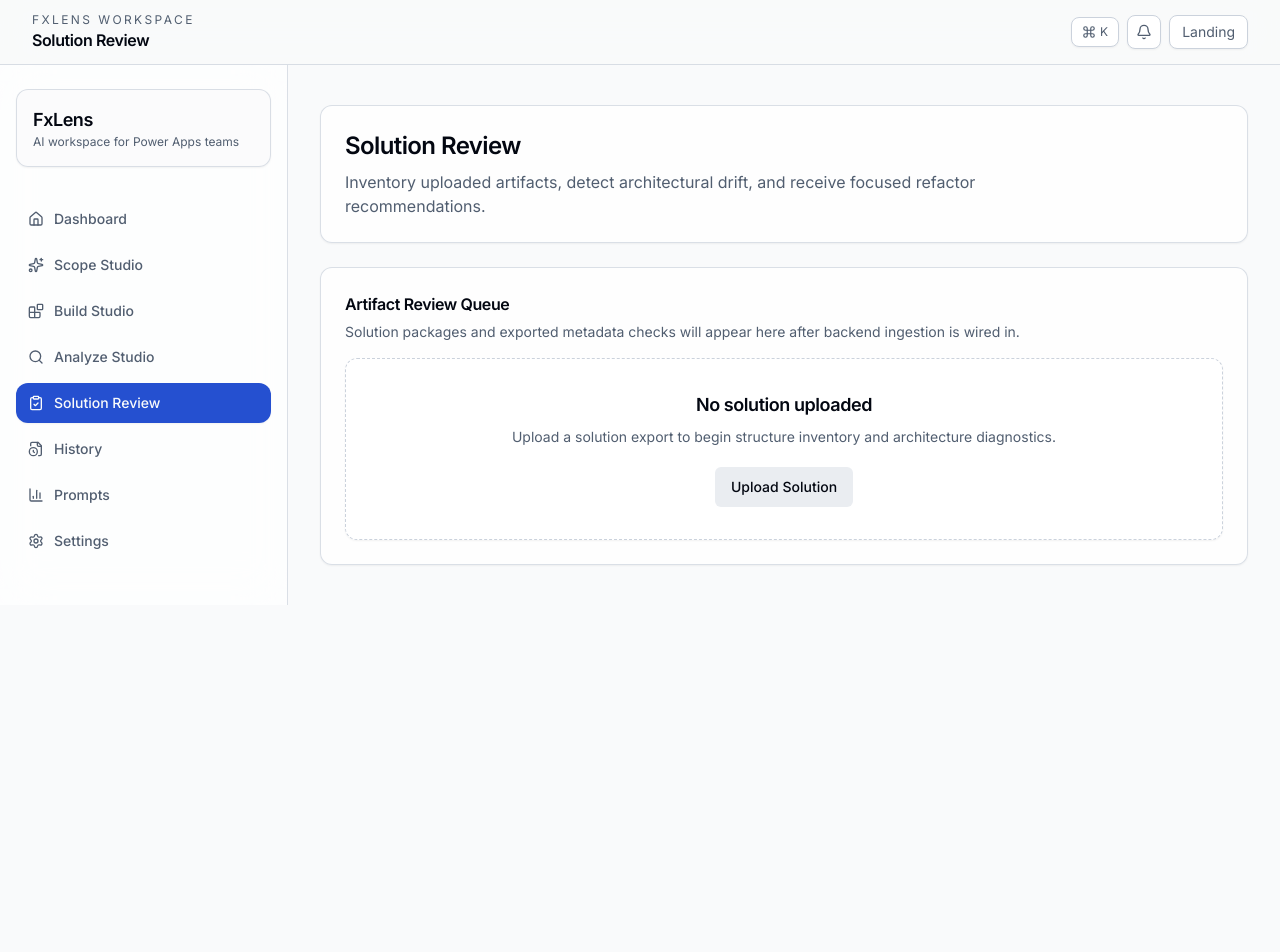
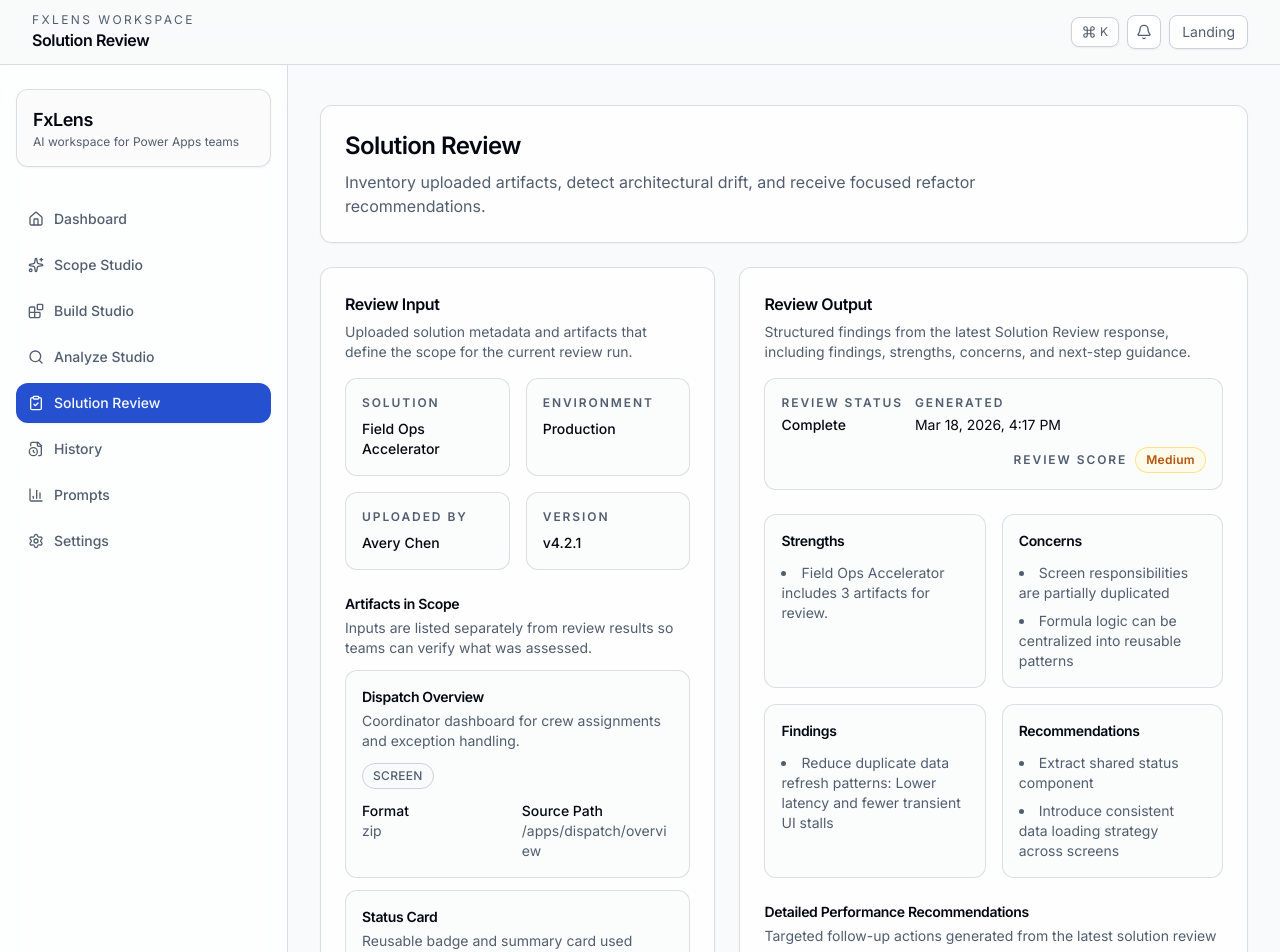
Before and after one commit to FlintstoneSEO/FxLens, a Next.js app: page /solution-review in a window 1280 px wide. Shown: the top 952 px of the page. Before the commit the page ends 800 px from the top, so only its background shows below. Built offline with nearby package versions, Linux system fonts and the light colour scheme.

Commit message:
Render solution review findings

```diff
--- a/app/(app)/solution-review/page.tsx
+++ b/app/(app)/solution-review/page.tsx
@@ -1,7 +1,167 @@
+import { PerformanceRecommendationCard } from "@/components/workspace/result-cards";
 import { PageContainer } from "@/components/layout/page-container";
 import { EmptyState } from "@/components/ui/empty-state";
 import { PageHeader } from "@/components/ui/page-header";
 import { SectionCard } from "@/components/ui/section-card";
+import { SeverityBadge } from "@/components/ui/severity-badge";
+import { createSolutionReviewMockResponse } from "@/lib/mocks/api";
+import type { SolutionReviewRequest, SolutionReviewResponse } from "@/lib/contracts/workspace";
+
+const sampleReviewRequest: SolutionReviewRequest = {
+  metadata: {
+    solutionName: "Field Ops Accelerator",
+    environmentName: "Production",
+    uploadedBy: "Avery Chen",
+    uploadedAt: "2026-03-18T09:30:00.000Z",
+    version: "v4.2.1"
+  },
+  artifacts: [
+    {
+      id: "screen-1",
+      artifactType: "screen",
+      fileFormat: "zip",
+      name: "Dispatch Overview",
+      summary: "Coordinator dashboard for crew assignments and exception handling.",
+      sourcePath: "/apps/dispatch/overview"
+    },
+    {
+      id: "component-1",
+      artifactType: "component",
+      fileFormat: "yaml",
+      name: "Status Card",
+      summary: "Reusable badge and summary card used across dispatch and service screens.",
+      sourcePath: "/components/status-card"
+    },
+    {
+      id: "formula-1",
+      artifactType: "formula",
+      fileFormat: "txt",
+      name: "LoadAssignments",
+      summary: "Startup formula that joins crew, ticket, and SLA data before initial render.",
+      sourcePath: "/formulas/load-assignments.fx"
+    }
+  ]
+};
+
+const sampleReviewResponse = createSolutionReviewMockResponse(sampleReviewRequest);
+
+function MetadataItem({ label, value }: { label: string; value: string }) {
+  return (
+    <div className="rounded-xl border border-border/70 bg-background/60 p-4">
+      <p className="text-xs font-semibold uppercase tracking-[0.16em] text-muted-foreground">{label}</p>
+      <p className="mt-2 text-sm font-medium text-foreground">{value}</p>
+    </div>
+  );
+}
+
+function ArtifactItem({
+  artifact
+}: {
+  artifact: SolutionReviewRequest["artifacts"][number];
+}) {
+  return (
+    <article className="rounded-xl border border-border/70 bg-background/60 p-4">
+      <div className="flex flex-wrap items-center justify-between gap-3">
+        <div>
+          <h3 className="text-sm font-semibold tracking-tight">{artifact.name}</h3>
+          <p className="mt-1 text-sm text-muted-foreground">{artifact.summary}</p>
+        </div>
+        <span className="rounded-full border border-border bg-background px-2.5 py-1 text-xs font-medium uppercase tracking-wide text-muted-foreground">
+          {artifact.artifactType}
+        </span>
+      </div>
+      <dl className="mt-3 grid gap-2 text-sm text-muted-foreground sm:grid-cols-2">
+        <div>
+          <dt className="font-medium text-foreground">Format</dt>
+          <dd>{artifact.fileFormat ?? "N/A"}</dd>
+        </div>
+        <div>
+          <dt className="font-medium text-foreground">Source Path</dt>
+          <dd className="break-all">{artifact.sourcePath ?? "N/A"}</dd>
+        </div>
+      </dl>
+    </article>
+  );
+}
+
+function FindingsList({ title, items }: { title: string; items: string[] }) {
+  if (items.length === 0) {
+    return null;
+  }
+
+  return (
+    <section className="rounded-xl border border-border/70 bg-background/60 p-4">
+      <h3 className="text-sm font-semibold tracking-tight">{title}</h3>
+      <ul className="mt-3 space-y-2 text-sm text-muted-foreground">
+        {items.map((item) => (
+          <li key={item} className="list-inside list-disc">
+            {item}
+          </li>
+        ))}
+      </ul>
+    </section>
+  );
+}
+
+function SolutionReviewFindings({ response }: { response: SolutionReviewResponse | null }) {
+  if (!response) {
+    return (
+      <EmptyState
+        title="No review results yet"
+        description="Run a solution review to populate findings, strengths, concerns, and recommended follow-up actions."
+      />
+    );
+  }
+
+  const strengths = [response.inventorySummary];
+  const concerns = response.architecturalFindings;
+  const recommendations = response.recommendedRefactors;
+  const findings = response.performanceRecommendations.map(
+    (recommendation) => `${recommendation.title}: ${recommendation.expectedImpact}`
+  );
+
+  return (
+    <div className="space-y-6">
+      <div className="flex flex-wrap items-center gap-3 rounded-xl border border-border/70 bg-background/60 p-4">
+        <div>
+          <p className="text-xs font-semibold uppercase tracking-[0.16em] text-muted-foreground">Review Status</p>
+          <p className="mt-1 text-sm font-medium text-foreground">Complete</p>
+        </div>
+        <div>
+          <p className="text-xs font-semibold uppercase tracking-[0.16em] text-muted-foreground">Generated</p>
+          <p className="mt-1 text-sm text-foreground">{new Date(response.generatedAt).toLocaleString("en-US", { dateStyle: "medium", timeStyle: "short" })}</p>
+        </div>
+        <div className="ml-auto flex items-center gap-2">
+          <p className="text-xs font-semibold uppercase tracking-[0.16em] text-muted-foreground">Review Score</p>
+          <SeverityBadge severity={response.riskLevel} />
+        </div>
+      </div>
+
+      <div className="grid gap-4 lg:grid-cols-2">
+        <FindingsList title="Strengths" items={strengths} />
+        <FindingsList title="Concerns" items={concerns} />
+        <FindingsList title="Findings" items={findings} />
+        <FindingsList title="Recommendations" items={recommendations} />
+      </div>
+
+      {response.performanceRecommendations.length > 0 ? (
+        <div className="space-y-4">
+          <div>
+            <h3 className="text-sm font-semibold tracking-tight">Detailed Performance Recommendations</h3>
+            <p className="mt-1 text-sm text-muted-foreground">
+              Targeted follow-up actions generated from the latest solution review response.
+            </p>
+          </div>
+          <div className="grid gap-4 xl:grid-cols-2">
+            {response.performanceRecommendations.map((recommendation) => (
+              <PerformanceRecommendationCard key={recommendation.id} recommendation={recommendation} />
+            ))}
+          </div>
+        </div>
+      ) : null}
+    </div>
+  );
+}
 
 export default function SolutionReviewPage() {
   return (
@@ -10,16 +170,41 @@ export default function SolutionReviewPage() {
         title="Solution Review"
         description="Inventory uploaded artifacts, detect architectural drift, and receive focused refactor recommendations."
       />
-      <SectionCard
-        title="Artifact Review Queue"
-        description="Solution packages and exported metadata checks will appear here after backend ingestion is wired in."
-      >
-        <EmptyState
-          title="No solution uploaded"
-          description="Upload a solution export to begin structure inventory and architecture diagnostics."
-          actionLabel="Upload Solution"
-        />
-      </SectionCard>
+      <div className="grid gap-6 xl:grid-cols-[1.05fr_1.35fr]">
+        <SectionCard
+          title="Review Input"
+          description="Uploaded solution metadata and artifacts that define the scope for the current review run."
+        >
+          <div className="space-y-6">
+            <div className="grid gap-4 sm:grid-cols-2">
+              <MetadataItem label="Solution" value={sampleReviewRequest.metadata.solutionName} />
+              <MetadataItem label="Environment" value={sampleReviewRequest.metadata.environmentName} />
+              <MetadataItem label="Uploaded By" value={sampleReviewRequest.metadata.uploadedBy} />
+              <MetadataItem label="Version" value={sampleReviewRequest.metadata.version} />
+            </div>
+            <div className="space-y-3">
+              <div>
+                <h3 className="text-sm font-semibold tracking-tight">Artifacts in Scope</h3>
+                <p className="mt-1 text-sm text-muted-foreground">
+                  Inputs are listed separately from review results so teams can verify what was assessed.
+                </p>
+              </div>
+              <div className="space-y-3">
+                {sampleReviewRequest.artifacts.map((artifact) => (
+                  <ArtifactItem key={artifact.id} artifact={artifact} />
+                ))}
+              </div>
+            </div>
+          </div>
+        </SectionCard>
+
+        <SectionCard
+          title="Review Output"
+          description="Structured findings from the latest Solution Review response, including findings, strengths, concerns, and next-step guidance."
+        >
+          <SolutionReviewFindings response={sampleReviewResponse} />
+        </SectionCard>
+      </div>
     </PageContainer>
   );
 }
```
